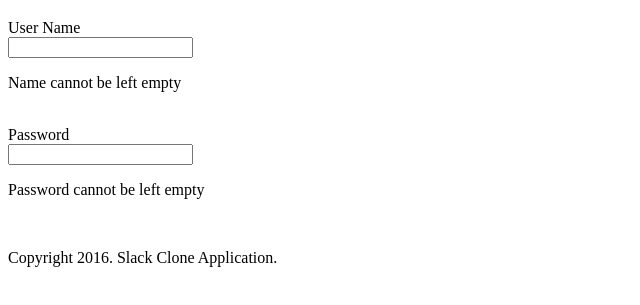
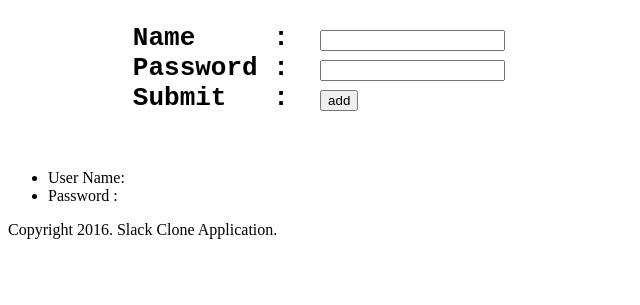
Before and after one commit to redhiker/slack, a website: page slack.html in a window 1280 px wide. Shown: the part 87-392 px from the top of the page, without its empty margins (0-640 px from the left). Drawn offline with nearby package versions, Linux system fonts and the light colour scheme; some packages are replaced by stand-ins of ours.

Commit message:
loaded login.html and slackcontrollers.js 12:40 8/17

```diff
--- a/login.html
+++ b/login.html
@@ -1,5 +1,20 @@
+	<h1>Login</h1>
+    <form ng-submit="addusers()">
+	<h1>
+	<pre>
+	Name     :  <input type="text" ng-model="inputName">
+	Password :  <input type="password" ng-model="inputPassword">
+	Submit   :  <input type="submit" value="add">
+   </pre>
+   </h1>
+    </form>
+	    <ul>
+      <!--li ng-repeat="user in users">{{user}}</li -->
+	  <li>User Name: {{userName}}</li>
+	  <li>Password : {{passwd}}</li>
+    </ul>
 
-		<h1>Login</h1>
+		<!--
 		<form>
 				<div>
 				<p style="display:inline">User Name</p>
@@ -16,4 +31,4 @@
 				<br ng-show="isValidPassword"></br>
 			</div>
 
-		</form>
+		</form> -->
--- a/slackControllers.js
+++ b/slackControllers.js
@@ -1,7 +1,19 @@
 var slackControllers = angular.module('slackControllers', []);
 
-slackControllers.controller('LoginCtrl',
-    function ($scope)
+slackControllers.controller('LoginCtrl', function ($scope){
+        $scope.userName;
+        $scope.passwd;
+
+        $scope.addusers = function() {
+
+		  $scope.userName= $scope.inputName; $scope.inputName = '';
+		  $scope.passwd  = $scope.inputPassword; $scope.inputPassword = '';
+
+        };
+      });
+
+
+   /* function ($scope)
     {
 
         $scope.isValidName = false;
@@ -30,4 +42,4 @@ slackControllers.controller('LoginCtrl',
         });
 
     }
-);
+);*/
```
